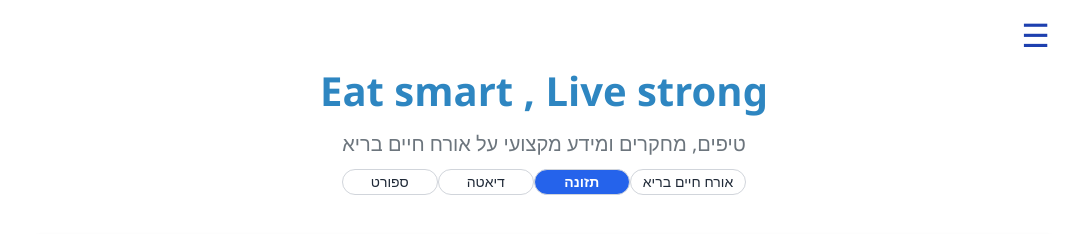
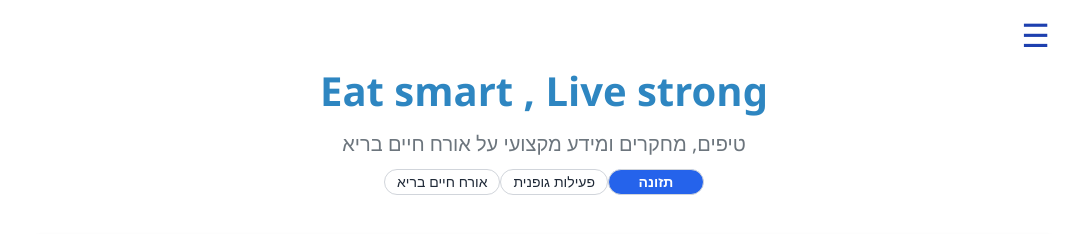
Before and after one commit to ronental75/nutrition-community, a React (Create React App) app: page / in a window 1280 px wide. Shown: the top 234 px of the page, without its empty margins (96-1183 px from the left). Built offline with nearby package versions, Linux system fonts and the light colour scheme.

Commit message:
Initial commit

```diff
--- a/src/App.js
+++ b/src/App.js
@@ -6,19 +6,13 @@
   import classNames from 'classnames';
   import LikeDislike from './LikeDislike';
 
-
-
-
-
-
-
-
   const categories = [
     // { key: "all", label: "הכל" },
-    { key: "ספורט", label: "ספורט" },
-    { key: "דיאטה", label: "דיאטה" },
-    { key: "תזונה", label: "תזונה" },
-    { key: "אורח חיים בריא", label: "אורח חיים בריא" }
+    { key: "אורח חיים בריא", label: "אורח חיים בריא" },
+
+    { key: "ספורט", label: "פעילות גופנית" },
+    // { key: "דיאטה", label: "דיאטה" },
+    { key: "תזונה", label: "תזונה" }
   ];
 
   async function extractSummaryFromHTML(filePath) {
@@ -55,21 +49,21 @@
 
 
   const posts = [
-    createPost('stack', 'תקועים על אותו משקל? זו לא אשמתכם – זה הגוף שלכם!', ['תזונה', 'דיאטה']),
+    createPost('stack', 'תקועים על אותו משקל? זו לא אשמתכם – זה הגוף שלכם!', ['תזונה']),
     createPost('protein', 'חלבון – מרכיב חיוני לבריאות ולכושר', ['תזונה', 'ספורט']),
     createPost('protein-guide-full', 'כל מה שרציתם לדעת על חלבון – הרחבה חשובה!', ['תזונה', 'ספורט']),
-    createPost('mediterranean-diet', 'דיאטה הים-תיכונית – הדרך המאוזנת לבריאות, ביצועים ואיזון קלורי', ['דיאטה', 'תזונה']),
-    createPost('diet-guide', 'עושים סדר בדיאטות – מה באמת עובד?', ['דיאטה']),
-    createPost('pre-workout-strategy', 'ירידה במשקל או הגדלת השרירים?', ['ספורט', 'דיאטה']),
+    createPost('mediterranean-diet', 'דיאטה הים-תיכונית – הדרך המאוזנת לבריאות, ביצועים ואיזון קלורי', ['תזונה']),
+    createPost('diet-guide', 'עושים סדר בדיאטות – מה באמת עובד?', ['תזונה']),
+    createPost('pre-workout-strategy', 'ירידה במשקל או הגדלת השרירים?', ['ספורט']),
     createPost('nutrition-for-runners', 'איך לאכול נכון בריצות – לפי המאמר Nutrition Recommendations for Distance Running?', ['ספורט']),
     createPost('strength-training-nutrition', 'תזונה בזמן ואחרי אימון כוח – איך לתמוך בתהליך ולמקסם תוצאות?', ['ספורט']),
     createPost('muscle-growth-tips', 'טיפים מעשיים להגדלת מסת השריר!', ['ספורט']),
     createPost('pre-strength-nutrition', 'תזונה לפני אימון כוח – איך להכין את הגוף לביצועים מיטביים?', ['ספורט']),
     createPost('sports-nutrition-guide', 'תזונת ספורט חכמה: איך להתאים תזונה להצלחה באימונים?', ['תזונה', 'ספורט']),
     createPost('high-heart-rate-fat-burn', 'שריפת שומן מקסימלית: למה אימון בדופק גבוה הוא הנשק הסודי שלך??', ['ספורט']),
-    createPost('fat-in-weight-loss', 'שומן – חבר או אויב בתהליך הירידה במשקל?', ['דיאטה']),
-    createPost('tee-and-weight-loss-plan', 'איך לחשב את ההוצאה הקלורית היומית ולבנות תפריט לירידה במשקל', ['דיאטה']),
-    createPost('holy-triad-nutrition-sleep-fitness', 'השילוש הקדוש לאורך חיים בריא : תזונה, פעילות גופנית ושינה', ['אורח חיים בריא', 'תזונה', 'ספורט']),
+    createPost('fat-in-weight-loss', 'שומן – חבר או אויב בתהליך הירידה במשקל?', ['תזונה']),
+    createPost('tee-and-weight-loss-plan', 'איך לחשב את ההוצאה הקלורית היומית ולבנות תפריט לירידה במשקל', ['תזונה']),
+    createPost('holy-triad-nutrition-sleep-fitness', 'השילוש הקדוש לאורך חיים בריא : תזונה, פעילות גופנית ושינה', ['אורח חיים בריא']),
     createPost('garlic-antioxidants-health', 'לא על השום לבדו!', ['אורח חיים בריא']),
     createPost('dietary-fiber-guide', 'כל מה שצריך לדעת על סיבים תזונתיים', ['תזונה']),
     createPost('quality-sleep-tips', 'טיפים מעשיים לשינה איכותית', ['אורח חיים בריא']),
```
